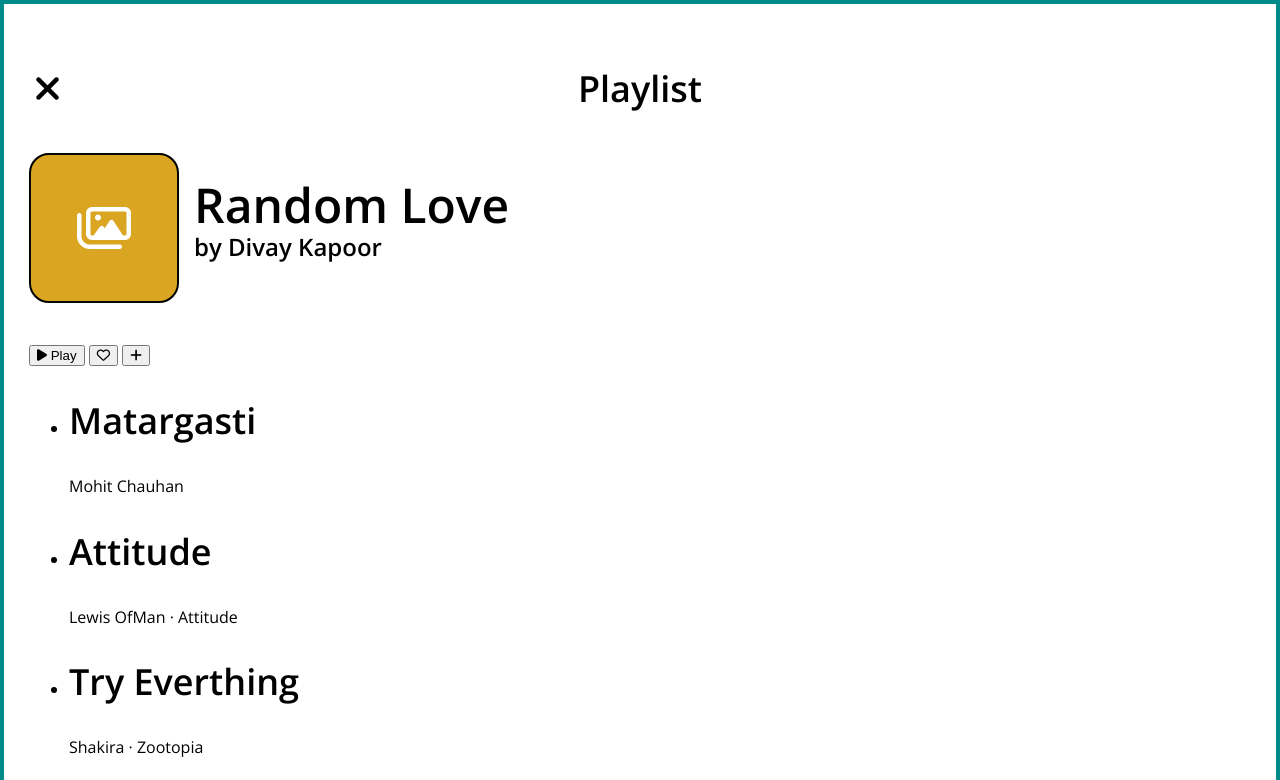
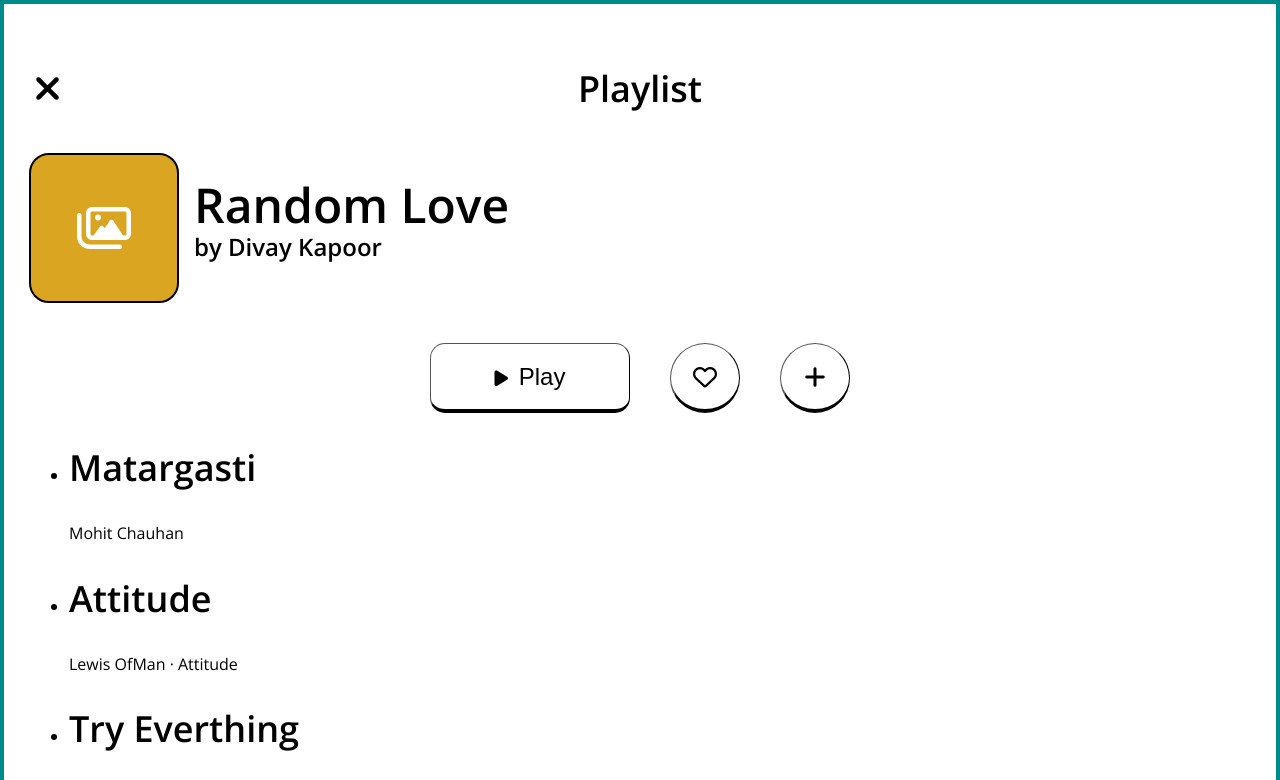
Before and after one commit to sak5010/kokoa-challenge-2, a plain HTML site: page index.html in a window 1280 px wide. Shown: the top 780 px of the page. Drawn offline with nearby package versions, Linux system fonts and the light colour scheme.

Commit message:
CSS: completed playlist-buttons

```diff
--- a/index.html
+++ b/index.html
@@ -24,14 +24,14 @@
     </section>
 
     <section id="playlist-buttons">
-      <button class="playlist-buttons__play-btn">
+      <button class="playlist-buttons__play-btn btn">
         <i class="fas fa-play"></i>
         <span>Play</span>
       </button>
-      <button class="playlist-buttons__heart-btn">
+      <button class="playlist-buttons__heart-btn btn">
         <i class="far fa-heart"></i>
       </button>
-      <button class="playlist-buttons__plus-btn">
+      <button class="playlist-buttons__plus-btn btn">
         <i class="fas fa-plus"></i>
       </button>
     </section>
--- a/style.css
+++ b/style.css
@@ -78,3 +78,46 @@ h3 {
 .playlist-playing__meta h3 {
   margin-top: 0;
 }
+
+/* playlist-buttons */
+#playlist-buttons {
+  display: flex;
+  justify-content: center;
+}
+
+.btn {
+  background-color: white;
+  border-width: 1px 1px 4px 1px;
+}
+
+.playlist-buttons__play-btn {
+  height: 70px;
+  width: 200px;
+  border-radius: 15px;
+}
+
+.playlist-buttons__play-btn i {
+  font-size: 18px;
+  margin-right: 7px;
+}
+
+.playlist-buttons__play-btn span {
+  font-size: 24px;
+  font-weight: 800px;
+}
+
+.playlist-buttons__heart-btn {
+  margin: 0 40px;
+}
+
+.playlist-buttons__heart-btn,
+.playlist-buttons__plus-btn {
+  width: 70px;
+  height: 70px;
+  border-radius: 50%;
+}
+
+.playlist-buttons__heart-btn i,
+.playlist-buttons__plus-btn i {
+  font-size: 24px;
+}
```
